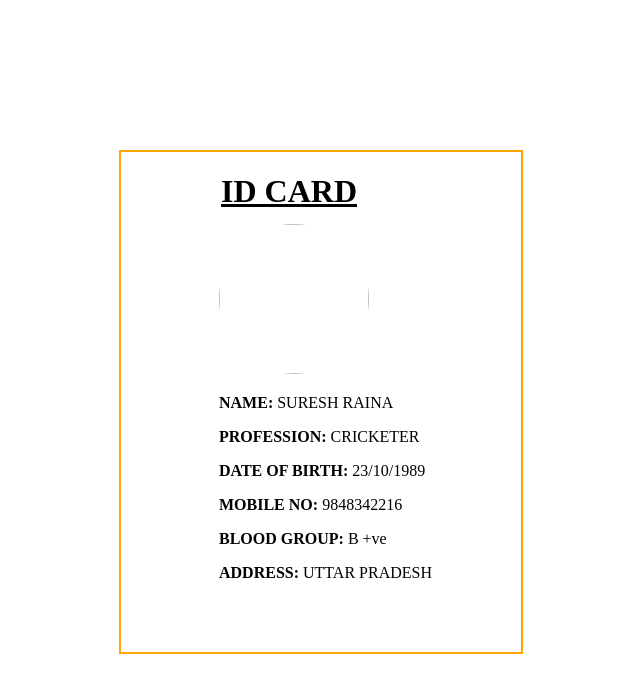
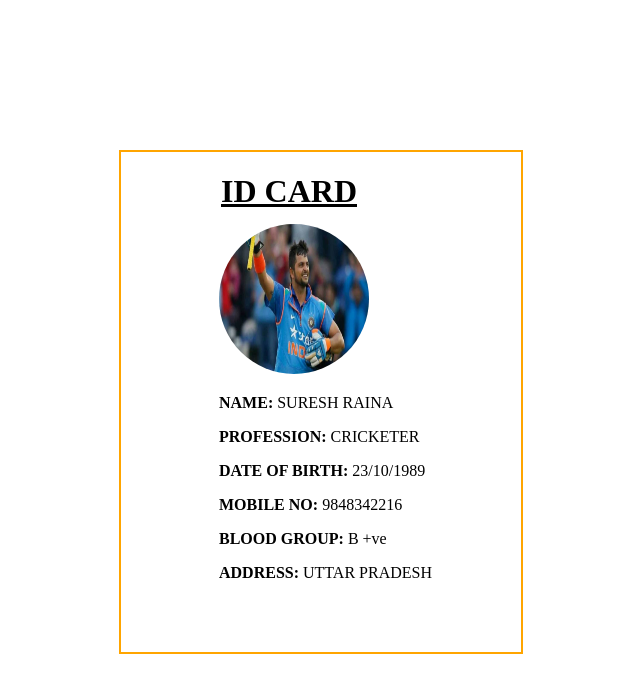
Before and after one commit to BhargavReddy3412/deploymeny-3, a plain HTML site: page index.html in a window 1280 px wide. Shown: the whole page, without its empty margins (39-679 px from the left). Drawn offline with Linux system fonts and the light colour scheme.

Commit message:
new code

```diff
--- a/index.html
+++ b/index.html
@@ -27,7 +27,7 @@
 <body></body>
     <div class="idcard"><h1><u>ID CARD</u></h1>
     </div>
-     <div class="raina"><img src="../asserts/images/raina.jpg" height="150" width="150"/></div>
+     <div class="raina"><img src="./raina.jpg" height="150" width="150"/></div>
      <div class="bio">
         <P><strong>NAME:</strong> SURESH RAINA</P>
         <p> <strong>PROFESSION:</strong> CRICKETER</p>
```
